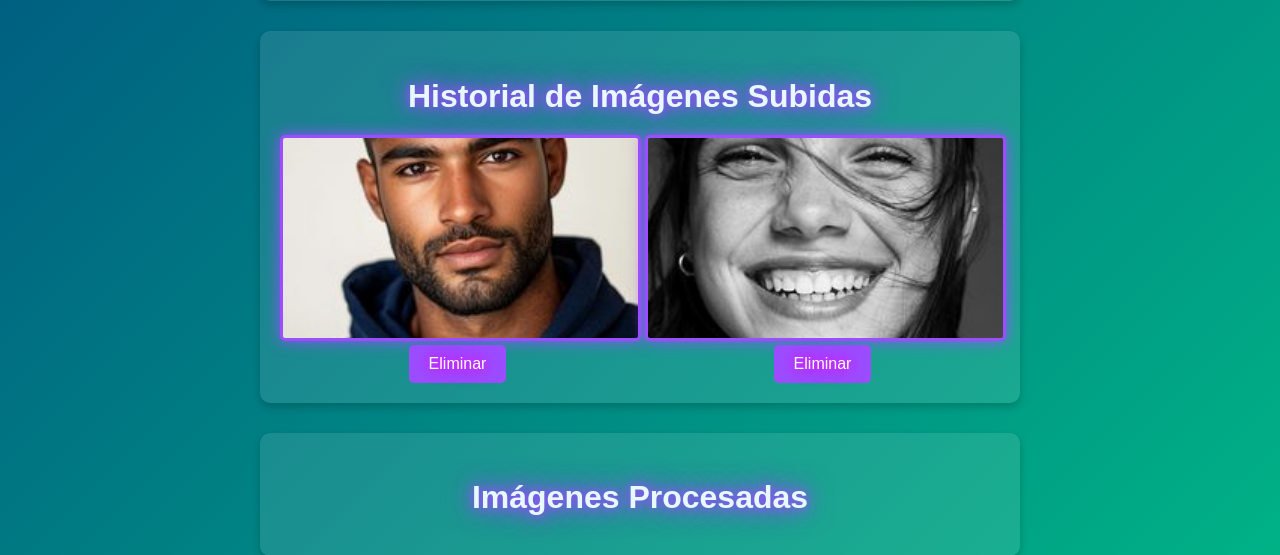
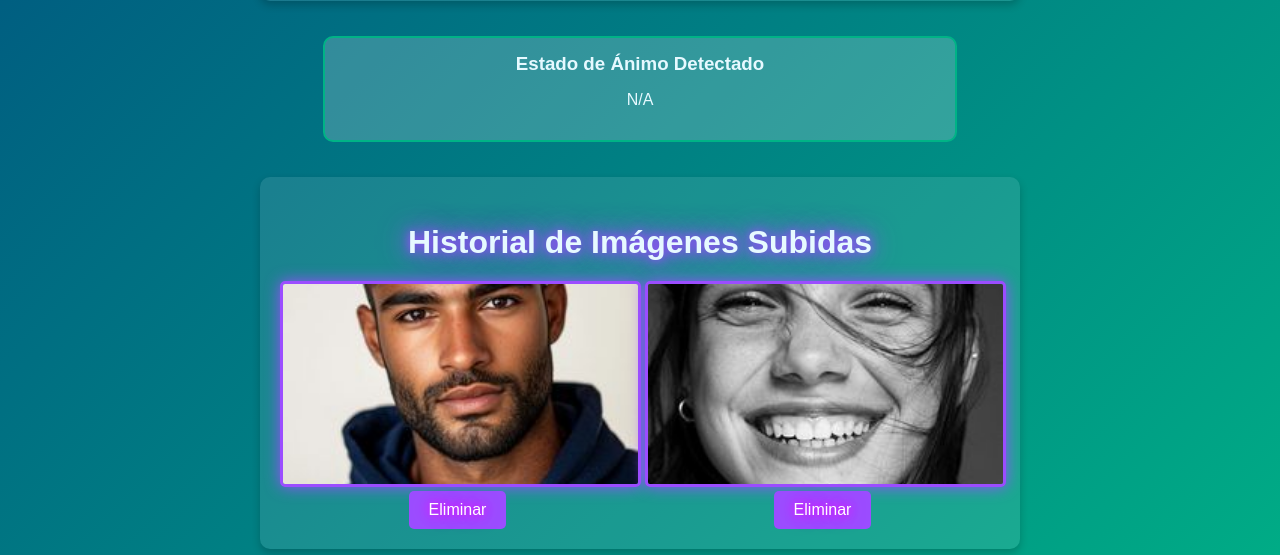
Before and after one commit to AMBAR657/Emociones_3, a Flask app: page / in a window 1280 px wide. Shown: the part 422-977 px from the top of the page. Run offline with Flask 3, Linux system fonts and the light colour scheme; some libraries are stand-ins or nearby versions.

Commit message:
Update index.html

```diff
--- a/templates/index.html
+++ b/templates/index.html
@@ -1,4 +1,5 @@
-<!DOCTYPE html>
+
+    <!DOCTYPE html>
 <html lang="es">
 <head>
     <meta charset="UTF-8">
@@ -81,6 +82,22 @@
             width: 100%;
             border-radius: 5px;
         }
+
+        .mood-section {
+            background: rgba(255, 255, 255, 0.2);
+            border: 2px solid #00b386;
+            border-radius: 10px;
+            margin: 20px 0;
+            padding: 15px;
+            width: 90%;
+            max-width: 600px;
+            text-align: center;
+            color: #e6f9ff;
+        }
+
+        .mood-section h3 {
+            margin: 0 0 10px 0;
+        }
     </style>
 </head>
 <body>
@@ -102,6 +119,12 @@
             </div>
         </div>
 
+        <!-- Sección del estado de ánimo -->
+        <div class="mood-section">
+            <h3>Estado de Ánimo Detectado</h3>
+            <p id="moodText">N/A</p>
+        </div>
+
         <!-- Sección de historial de imágenes -->
         <div class="section historico-images-section">
             <h2>Historial de Imágenes Subidas</h2>
```
